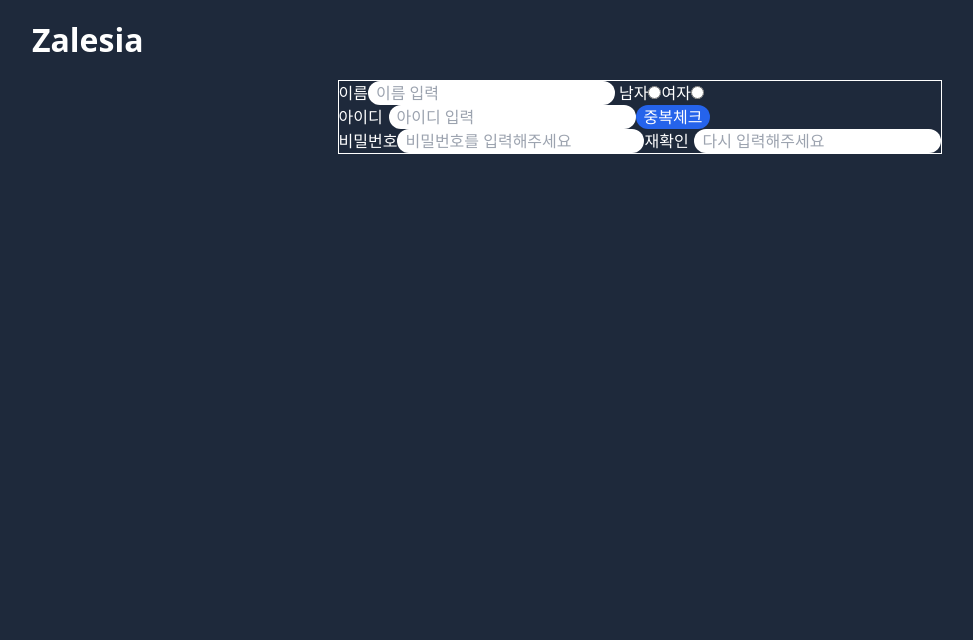
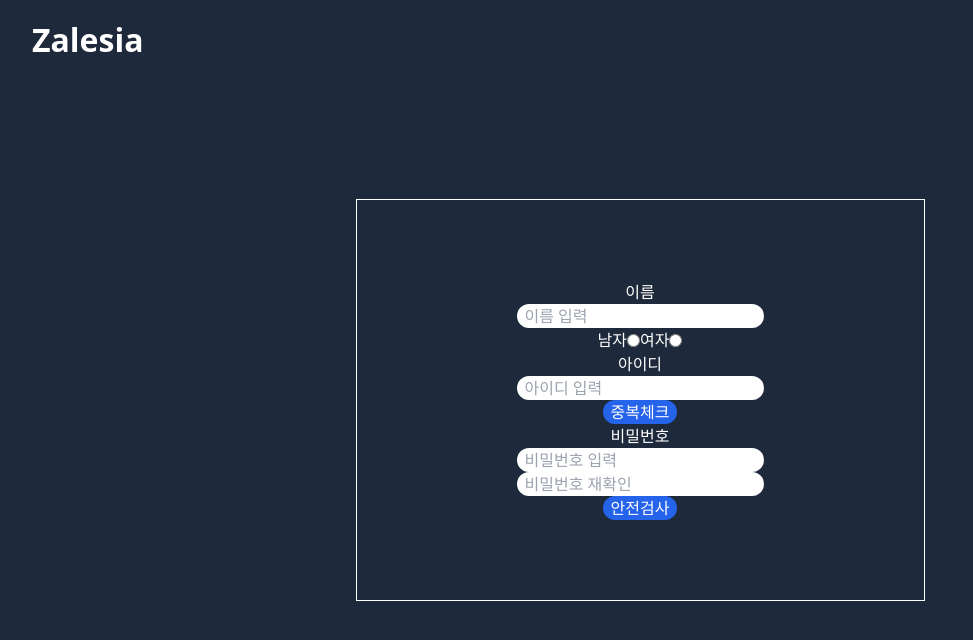
Before and after one commit to namic123/zalesia_built-in-board, a Vue app: page /member/signup in a window 1280 px wide. Shown: the top 640 px of the page, without its empty margins (0-973 px from the left). Built offline with nearby package versions, Linux system fonts and the light colour scheme.

Commit message:
MemberSignUp.vue 작성중 / github remote

```diff
--- a/src/pages/member/MemberSignUp.vue
+++ b/src/pages/member/MemberSignUp.vue
@@ -5,60 +5,60 @@
 <template>
   <div class="default-style-container member-signup-container">
     <div class="member-signup-form">
-      <!-- 첫번째 라인  -->
+      <!-- 이름  -->
       <div>
-        <div class="mr-1">
         <label for="name">이름</label>
         <input type="text" id="name" placeholder="이름 입력">
       </div>
-        <div>
+      <!-- 성별 -->
+      <div class="member-signup-gender flex w-full flex-row">
         <label for="male">남자</label>
         <input type="radio" id="male" name="gender" value="m">
         <label for="women">여자</label>
         <input type="radio" id="women" name="gender" value="w">
       </div>
-      </div>
-      <!-- 두번째 라인 -->
+      <!-- 아이디 -->
       <div>
         <label for="id">아이디</label>
         <input type="text" id="id" placeholder="아이디 입력">
         <button class="bg-blue-600">중복체크</button>
       </div>
-      <!-- 세번째 라인 -->
+      <!-- 비밀번호 -->
       <div>
         <label for="password">비밀번호</label>
-        <input type="password" id="password" placeholder="비밀번호를 입력해주세요">
-        <label for="password">재확인</label>
-        <input type="password" id="password" placeholder="다시 입력해주세요">
+        <input type="password" id="password" placeholder="비밀번호 입력">
+        <input type="password" id="password" placeholder="비밀번호 재확인">
+        <button class="bg-blue-600">안전검사</button>
       </div>
-      <!-- 네번째 라인 -->
     </div>
   </div>
 </template>
 
 <style scoped>
 .member-signup-container {
+  height:80%;
 }
 
 .member-signup-form {
   border: 1px solid white;
+  padding:5rem 10rem
 }
 
-.member-signup-form label {
-  min-width: 50px;
+.member-signup-form > div {
+  display: flex;
+  flex-direction: column;
+  align-items: center;
 }
-
+.member-signup-form > .member-signup-gender{
+  flex-direction: row;
+  justify-content: center;
+}
 .member-signup-form input, button {
   border-radius: 1rem;
   padding: 0rem 0.5rem;
 }
-
 .member-signup-form button {
 
 }
 
-.member-signup-form > div {
-  display: flex;
-}
-
 </style>
```
Lines whose indentation alone changed are shown as unchanged.
